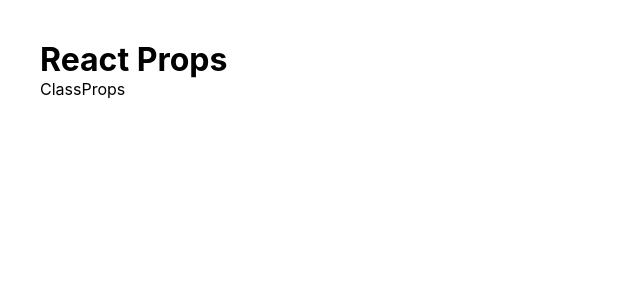
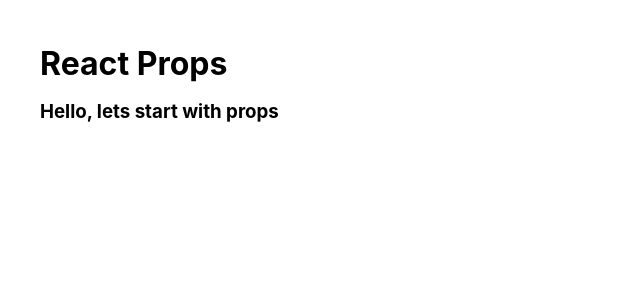
Before and after one commit to PratikKanthe/props, a React (Create React App) app: page / in a window 1280 px wide. Shown: the top 300 px of the page, without its empty margins (0-640 px from the left). Built offline with nearby package versions, Linux system fonts and the light colour scheme.

Commit message:
edit: app.css

```diff
--- a/src/App.css
+++ b/src/App.css
@@ -7,4 +7,5 @@
 .App{
   margin: 20px;
   padding: 20px;
+  line-height: 3rem;
 }
--- a/src/ClassProps.js
+++ b/src/ClassProps.js
@@ -1,9 +1,11 @@
 import React, { Component } from 'react'
 
-export class ClassProps extends Component {
+class ClassProps extends Component {
   render() {
     return (
-      <div>ClassProps</div>
+      <div>
+        <h3>Hello, lets start with props</h3>
+      </div>
     )
   }
 }
```
